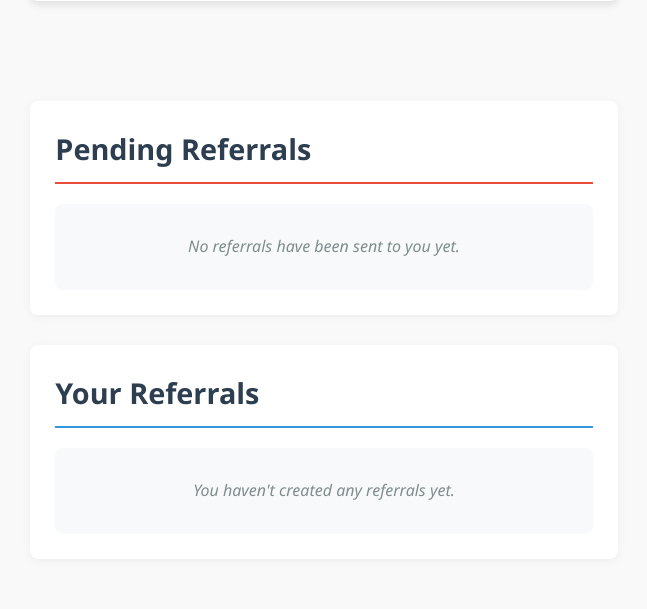
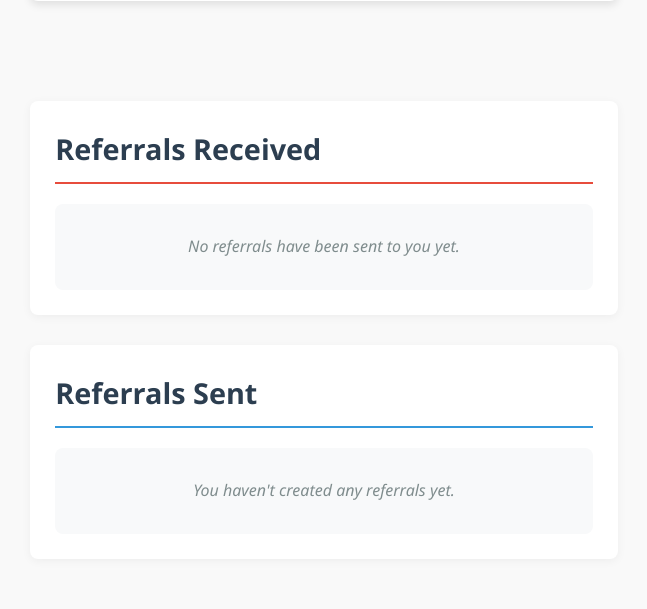
Before and after one commit to WayneBruton/businessconnection, a Flask app: template templates/dashboard.html in a window 1280 px wide. Shown: the part 1253-1862 px from the top of the page, without its empty margins (316-963 px from the left). Run offline with Flask 3, Linux system fonts and the light colour scheme; the template is opened without the code that fills it: values that come from a table or form of the project are taken from there, others are empty; some libraries are stand-ins or nearby versions.

Commit message:
2025/03/12B

```diff
--- a/templates/dashboard.html
+++ b/templates/dashboard.html
@@ -481,7 +481,7 @@
         <!-- Referrals List Section -->
         <div class="referrals-container">
             <div class="referrals-section received-referrals-section">
-                <h2>Pending Referrals</h2>
+                <h2>Referrals Received</h2>
 
                 {% if received_referrals %}
                     <div class="referrals-list">
@@ -537,7 +537,7 @@
             </div>
 
             <div class="referrals-section">
-                <h2>Your Referrals</h2>
+                <h2>Referrals Sent</h2>
 
                 {% if referrals %}
                     <div class="referrals-list">
```
